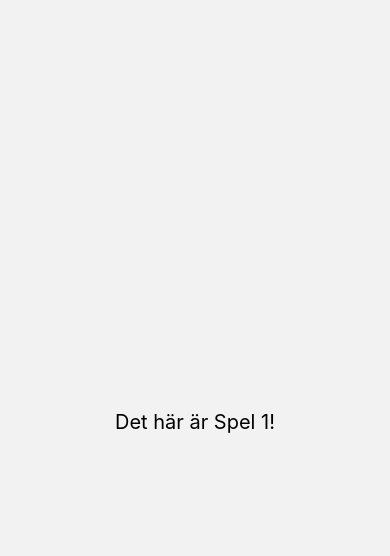
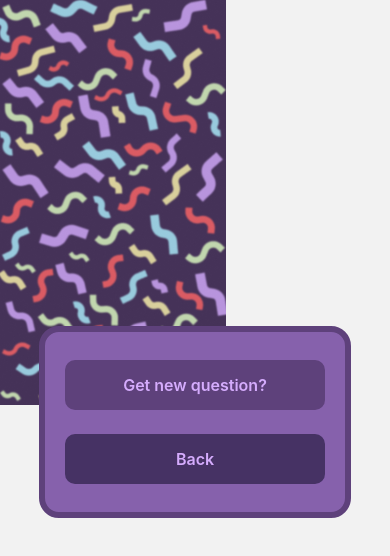
Before and after one commit to Stephaniebaard/Darely, a React Native app in the folder app/: screen /Game4 in a window 390 px wide. Shown: the top 556 px of the page. Built offline with nearby package versions, Linux system fonts and the light colour scheme.

Commit message:
Added paranoia game

```diff
--- a/app/source/Paranoia.tsx
+++ b/app/source/Paranoia.tsx
@@ -1,17 +1,102 @@
-import React from 'react';
-import { View, Text, StyleSheet } from 'react-native';
+import React, { useState } from 'react';
+import {
+  View,
+  Text,
+  StyleSheet,
+  TouchableOpacity,
+  ImageBackground,
+  ActivityIndicator,
+} from 'react-native';
+import { useNavigation } from '@react-navigation/native';
 
-const Game4Screen = () => {
+const Paranoia = () => {
+  const [question, setQuestion] = useState('');
+  const [loading, setLoading] = useState(false);
+  const navigation = useNavigation();
+
+  const fetchParanoia = async () => {
+    setLoading(true);
+    try {
+      const response = await fetch('https://api.truthordarebot.xyz/v1/paranoia');
+      const data = await response.json();
+      setQuestion(data.question);
+    } catch (error) {
+      setQuestion('Somethings wrong, try again!');
+    } finally {
+      setLoading(false);
+    }
+  };
+
   return (
-    <View style={styles.container}>
-      <Text style={styles.text}>Det här är Spel 1!</Text>
-    </View>
+    <ImageBackground
+      source={require('../assets/confetti.png')}
+      style={styles.background}
+      resizeMode="cover"
+    >
+      <View style={styles.card}>
+        <TouchableOpacity style={styles.button} onPress={fetchParanoia}>
+          <Text style={styles.buttonText}>Get new question?</Text>
+        </TouchableOpacity>
+
+        {loading ? (
+          <ActivityIndicator size="large" color="#D5ACFD" style={{ marginTop: 20 }} />
+        ) : (
+          question.length > 0 && (
+            <Text style={styles.questionText}>{question}</Text>
+          )
+        )}
+
+        <TouchableOpacity
+          style={[styles.button, styles.backButton]}
+          onPress={() => navigation.goBack()}
+        >
+          <Text style={styles.buttonText}>Back</Text>
+        </TouchableOpacity>
+      </View>
+    </ImageBackground>
   );
 };
 
 const styles = StyleSheet.create({
-  container: { flex: 1, justifyContent: 'center', alignItems: 'center' },
-  text: { fontSize: 20 }
+  background: {
+    flex: 1,
+    justifyContent: 'center',
+    alignItems: 'center',
+  },
+  card: {
+    backgroundColor: 'rgba(134, 97, 172, 1)',
+    borderColor: 'rgba(94, 65, 123, 1)',
+    borderWidth: 6,
+    borderRadius: 20,
+    padding: 20,
+    width: '80%',
+    alignItems: 'center',
+  },
+  button: {
+    backgroundColor: 'rgba(94, 65, 123, 1)',
+    paddingVertical: 15,
+    paddingHorizontal: 20,
+    borderRadius: 10,
+    marginVertical: 8,
+    width: '100%',
+    alignItems: 'center',
+  },
+  buttonText: {
+    color: 'rgba(213, 172, 253, 1)',
+    fontSize: 16,
+    fontWeight: '600',
+  },
+  questionText: {
+    color: 'rgb(50, 35, 71)',
+    fontWeight: '600',
+    fontSize: 18,
+    textAlign: 'center',
+    marginTop: 20,
+  },
+  backButton: {
+    marginTop: 16,
+    backgroundColor: 'rgba(70, 50, 100, 1)',
+  },
 });
 
-export default Game4Screen;
+export default Paranoia;
```
